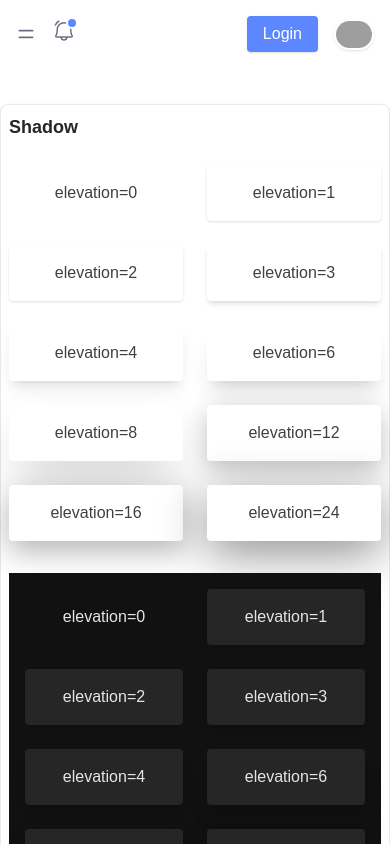
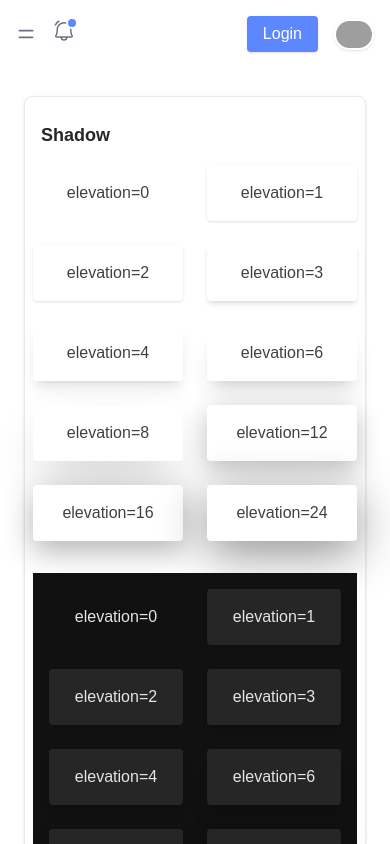
Before and after one commit to MohammadTahaBatoomi/next-cms, a Next.js app: page /utilities/shadow in a window 390 px wide. Shown: the top 844 px of the page. Built offline with nearby package versions, Linux system fonts and the light colour scheme; grey boxes are pictures that could not be loaded.

Commit message:
fix bug res mobile in project

```diff
--- a/src/app/icons/layout.tsx
+++ b/src/app/icons/layout.tsx
@@ -14,7 +14,7 @@ export default function Layout({ children }: LayoutProps) {
   const [isMobileSidebarOpen, setMobileSidebarOpen] = useState(false);
 
   return (
-    <div className="flex min-h-screen">
+    <div className="flex min-h-screen xl:ml-64 2xl:ml-200">
       <SidebarShared
         isMobileOpen={isMobileSidebarOpen}
         onClose={() => setMobileSidebarOpen(false)}
--- a/src/components/ui/default-icons.tsx
+++ b/src/components/ui/default-icons.tsx
@@ -4,7 +4,7 @@ import { AiOutlineAntDesign } from "react-icons/ai";
 
 const CustomReactIconsGuide = () => {
   return (
-    <div className="max-w-6xl mt-10 mx-5 md:mx-auto p-6 space-y-6 bg-white rounded-lg border border-[#e8eae9] shadow-sm text-sm">
+    <div className="max-w-6xl mt-10 mx-6 md:mx-auto p-6 space-y-6 bg-white rounded-lg border border-[#e8eae9] shadow-sm text-sm">
       {/* Explore */}
       <h1 className="text-xl">Icons</h1>
       <div className="space-y-1">
--- a/src/components/ui/default-shadow.tsx
+++ b/src/components/ui/default-shadow.tsx
@@ -15,9 +15,9 @@ const elevations = [
 
 export default function DefaultShadow() {
   return (
-    <div className="flex justify-center items-start bg-transparent py-2">
+    <div className="flex justify-center items-start bg-transparent mx-6">
       <div className="bg-white rounded-lg border border-[#e8eae9] shadow-sm p-2 md:p-10 w-full max-w-6xl">
-        <h2 className="text-lg font-semibold mb-6 text-neutral-800">Shadow</h2>
+        <h2 className="text-lg font-semibold my-4 ml-2 text-neutral-800">Shadow</h2>
         <div className="flex flex-col md:flex-row gap-8">
           {/* روشن */}
           <div className="flex-1 flex justify-center">
--- a/src/components/ui/default-text.tsx
+++ b/src/components/ui/default-text.tsx
@@ -80,7 +80,7 @@ const textVariants = [
 
 function DefaultText() {
   return (
-    <div className="space-y-6 max-w-6xl mx-auto border border-[#e8eae9] rounded-lg shadow-sm p-8">
+    <div className="space-y-6 max-w-6xl border border-[#e8eae9] rounded-lg shadow-sm p-6 mx-6">
       <div className="font-medium mb-2 text-lg">Default Text</div>
       <div className="space-y-4">
         {typography.map((item, idx) => (
```
